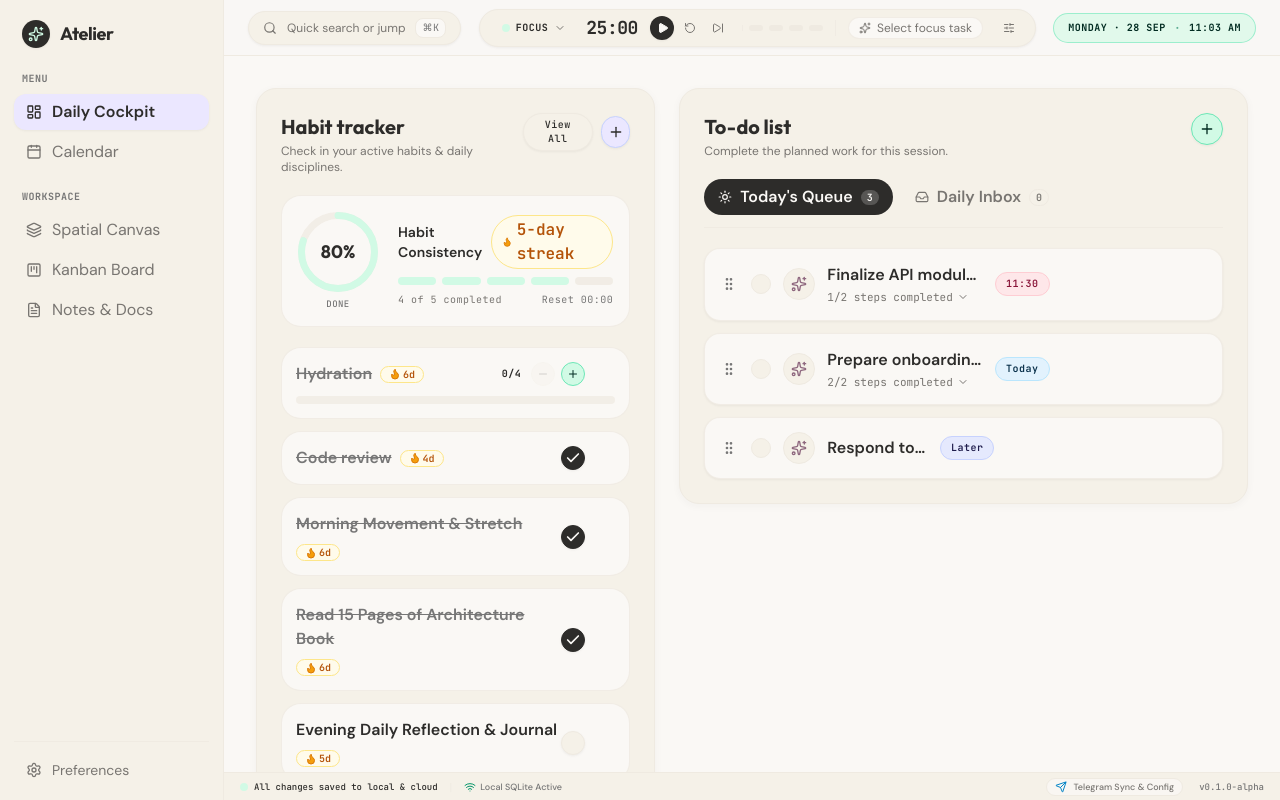
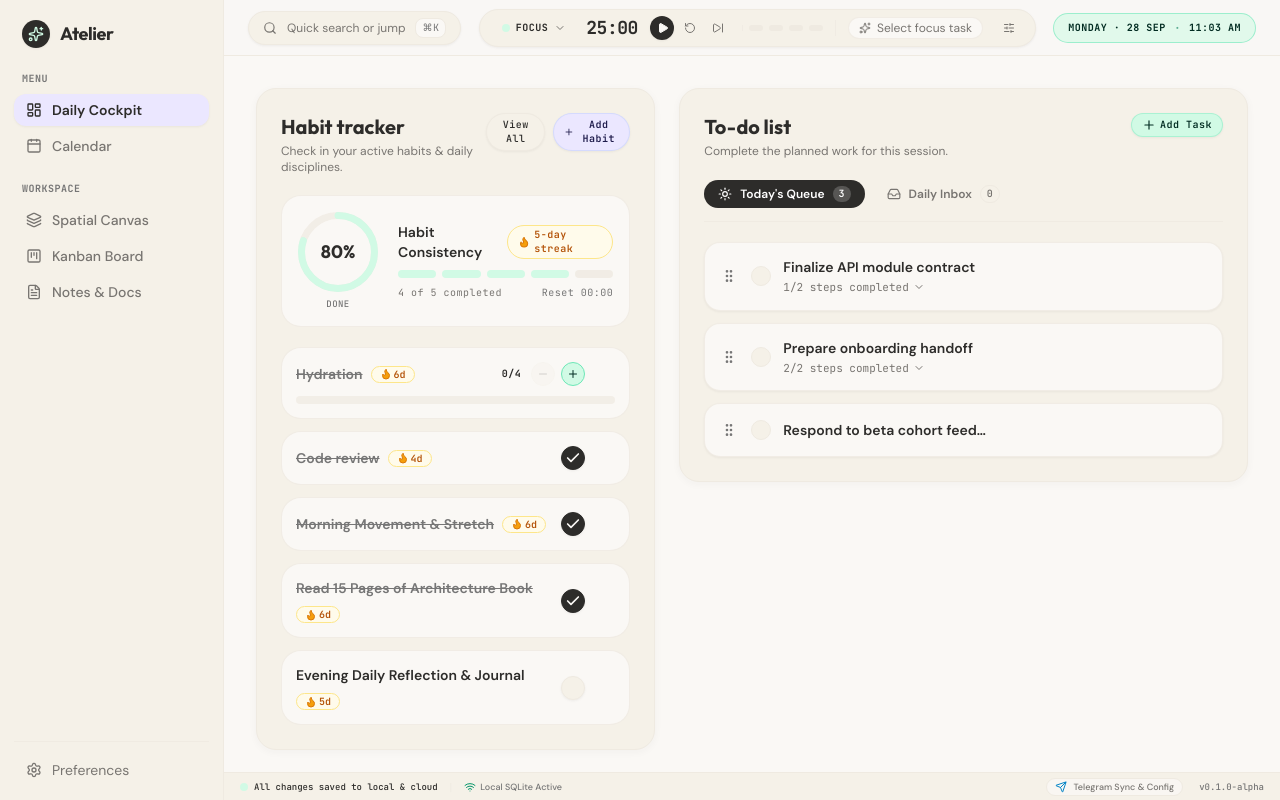
Before and after one commit to Unalome7431/Atelier---Productivity-Desktop-App, a React (Vite) app: page / in a window 1280 px wide. Built offline with nearby package versions, Linux system fonts and the light colour scheme.

Commit message:
fix(cockpit): resolve button text contrast, extend tailwind-merge config, simplify task display and remove time tags

```diff
--- a/src/components/cockpit/CreateTaskModal.tsx
+++ b/src/components/cockpit/CreateTaskModal.tsx
@@ -19,7 +19,6 @@ export const CreateTaskModal: React.FC<CreateTaskModalProps> = ({
   const { addTask, addSubtask } = useTasksStore();
 
   const [title, setTitle] = useState('');
-  const [timeTag, setTimeTag] = useState('Today');
   const [destination, setDestination] = useState<'today' | 'inbox'>(defaultDestination);
   const [subtasksInput, setSubtasksInput] = useState<string[]>([]);
   const [newSubtaskText, setNewSubtaskText] = useState('');
@@ -43,7 +42,7 @@ export const CreateTaskModal: React.FC<CreateTaskModalProps> = ({
       title: title.trim(),
       category: '',
       iconType: 'default',
-      timeTag: timeTag.trim() || (destination === 'today' ? 'Today' : 'Backlog'),
+      timeTag: destination === 'today' ? 'Today' : 'Backlog',
       scheduledDate,
     });
 
@@ -62,7 +61,7 @@ export const CreateTaskModal: React.FC<CreateTaskModalProps> = ({
       isOpen={isOpen}
       onClose={onClose}
       title={destination === 'today' ? "Add to Today's Task Queue" : 'Capture to Inbox Backlog'}
-      description="Quickly capture a tactical action item with sub-steps and time chips."
+      description="Quickly capture a tactical action item with optional sub-steps."
       maxWidth="md"
     >
       <form onSubmit={handleSubmit} className="flex flex-col gap-4">
@@ -85,10 +84,7 @@ export const CreateTaskModal: React.FC<CreateTaskModalProps> = ({
         <div className="flex items-center gap-2 p-1 bg-surface border border-border rounded-pill">
           <button
             type="button"
-            onClick={() => {
-              setDestination('today');
-              if (timeTag === 'Backlog') setTimeTag('Today');
-            }}
+            onClick={() => setDestination('today')}
             className={`flex-1 py-1.5 px-3 rounded-pill text-xs font-medium transition-all cursor-pointer flex items-center justify-center gap-1.5 ${
               destination === 'today'
                 ? 'bg-primaryDark text-bg shadow-xs'
@@ -100,10 +96,7 @@ export const CreateTaskModal: React.FC<CreateTaskModalProps> = ({
           </button>
           <button
             type="button"
-            onClick={() => {
-              setDestination('inbox');
-              setTimeTag('Backlog');
-            }}
+            onClick={() => setDestination('inbox')}
             className={`flex-1 py-1.5 px-3 rounded-pill text-xs font-medium transition-all cursor-pointer flex items-center justify-center gap-1.5 ${
               destination === 'inbox'
                 ? 'bg-primaryDark text-bg shadow-xs'
@@ -113,20 +106,6 @@ export const CreateTaskModal: React.FC<CreateTaskModalProps> = ({
             <Inbox className="w-3.5 h-3.5" />
             <span>Daily Inbox / Backlog</span>
           </button>
-        </div>
-
-        {/* Time / Deadline Chip */}
-        <div className="flex flex-col gap-1.5">
-          <label className="font-mono text-mono-xs font-semibold text-primaryDark uppercase">
-            Time / Deadline Chip
-          </label>
-          <input
-            type="text"
-            value={timeTag}
-            onChange={(e) => setTimeTag(e.target.value)}
-            placeholder="e.g. 11:30, Today, Later, 2:00 PM"
-            className="bg-bg border border-border rounded-md px-3 py-1.5 text-ui-rg-sm text-primaryDark outline-none focus:border-[#C5BDAF]"
-          />
         </div>
 
         {/* Sub-steps Checklist */}
--- a/src/components/common/Button.tsx
+++ b/src/components/common/Button.tsx
@@ -26,14 +26,14 @@ export const Button: React.FC<ButtonProps> = ({
     'inline-flex items-center justify-center font-sans font-medium transition-all duration-150 active:scale-[0.98] disabled:opacity-50 disabled:pointer-events-none cursor-pointer select-none rounded-pill';
 
   const variants: Record<ButtonVariant, string> = {
-    primary: 'bg-primaryDark text-bg hover:bg-[#1a1918] shadow-subtle',
+    primary: 'bg-primaryDark text-white hover:bg-[#1a1918] shadow-subtle',
     secondary: 'bg-surface text-primaryDark border border-border hover:bg-[#EFE9DC] shadow-subtle',
     ghost: 'bg-transparent text-secondaryGray hover:text-primaryDark hover:bg-border/50',
     destructive: 'bg-rose-50 text-rose-700 border border-rose-200 hover:bg-rose-100',
     mint: 'bg-accent-green text-emerald-950 font-semibold hover:brightness-95 shadow-subtle border border-emerald-300/40',
     lavender:
       'bg-accent-indigo text-indigo-950 font-semibold hover:brightness-95 shadow-subtle border border-indigo-200/60',
-    pill: 'bg-surface text-secondaryGray border border-border hover:text-primaryDark hover:border-[#D0C8BA] shadow-subtle',
+    pill: 'bg-surface text-primaryDark border border-border hover:bg-[#EFE9DC] hover:border-[#D0C8BA] shadow-subtle',
   };
 
   const sizes: Record<ButtonSize, string> = {
--- a/src/components/pomodoro/FocusTaskDrawer.tsx
+++ b/src/components/pomodoro/FocusTaskDrawer.tsx
@@ -217,8 +217,9 @@ export const FocusTaskDrawer: React.FC<FocusTaskDrawerProps> = ({
                     placeholder="Add step..."
                     className="flex-1 bg-bg border border-border rounded-md px-3 py-1.5 text-ui-rg-xs text-primaryDark placeholder:text-midGray outline-none focus:border-[#C5BDAF]"
                   />
-                  <Button type="submit" variant="secondary" size="sm" className="px-2.5">
+                  <Button type="submit" variant="secondary" size="sm" className="gap-1 px-3">
                     <Plus className="w-3.5 h-3.5" />
+                    <span>Add</span>
                   </Button>
                 </form>
               </div>
--- a/src/lib/utils.ts
+++ b/src/lib/utils.ts
@@ -1,8 +1,37 @@
 import { clsx, type ClassValue } from 'clsx';
-import { twMerge } from 'tailwind-merge';
+import { extendTailwindMerge } from 'tailwind-merge';
+
+const customTwMerge = extendTailwindMerge({
+  extend: {
+    classGroups: {
+      'font-size': [
+        'text-display-1',
+        'text-display-2',
+        'text-display-3',
+        'text-display-4',
+        'text-display-5',
+        'text-display-6',
+        'text-ui-bold-sm',
+        'text-ui-bold-xs',
+        'text-ui-md-sm',
+        'text-ui-md-xs',
+        'text-ui-rg-sm',
+        'text-ui-rg-xs',
+        'text-ui-rg-xxs',
+        'text-mono-lg',
+        'text-mono-uppercase',
+        'text-mono-md',
+        'text-mono-xs',
+        'text-mono-tag',
+      ],
+      rounded: ['rounded-card', 'rounded-panel', 'rounded-pill'],
+      shadow: ['shadow-hairline', 'shadow-subtle', 'shadow-card', 'shadow-float', 'shadow-modal'],
+    },
+  },
+});
 
 export function cn(...inputs: ClassValue[]) {
-  return twMerge(clsx(inputs));
+  return customTwMerge(clsx(inputs));
 }
 
 export function formatTime(seconds: number): string {
--- a/src/views/CockpitView.tsx
+++ b/src/views/CockpitView.tsx
@@ -24,7 +24,6 @@ import { useRoutinesStore } from '@/stores/useRoutinesStore';
 import { useTasksStore } from '@/stores/useTasksStore';
 import { usePomodoroStore } from '@/stores/usePomodoroStore';
 import { getTodayDateString, cn } from '@/lib/utils';
-import { Task } from '@/types';
 
 export const CockpitView: React.FC = () => {
   const {
@@ -189,50 +188,8 @@ export const CockpitView: React.FC = () => {
     setDragOverTaskId(null);
   };
 
-  // Icon component helper - default icon for all to-do items
-  const renderTaskIcon = () => {
-    return (
-      <div className="w-8 h-8 rounded-full bg-surface border border-border flex items-center justify-center text-secondaryGray flex-shrink-0">
-        <Sparkles className="w-4 h-4 text-accent-mauve" />
-      </div>
-    );
-  };
-
-  // Time / Deadline badge helper
-  const renderTimeBadge = (task: Task) => {
-    const tag = task.timeTag || task.scheduledTime;
-    if (!tag) return null;
-
-    if (tag === '11:30' || tag.includes(':')) {
-      return (
-        <span className="font-mono text-mono-xs font-semibold px-2.5 py-1 rounded-pill bg-rose-100/80 text-rose-900 border border-rose-200">
-          {tag}
-        </span>
-      );
-    }
-    if (tag === 'Today') {
-      return (
-        <span className="font-mono text-mono-xs font-semibold px-2.5 py-1 rounded-pill bg-sky-100/90 text-sky-950 border border-sky-200">
-          Today
-        </span>
-      );
-    }
-    if (tag === 'Later') {
-      return (
-        <span className="font-mono text-mono-xs font-semibold px-2.5 py-1 rounded-pill bg-indigo-100/80 text-indigo-950 border border-indigo-200">
-          Later
-        </span>
-      );
-    }
-    return (
-      <span className="font-mono text-mono-xs font-semibold px-2.5 py-1 rounded-pill bg-surface text-secondaryGray border border-border">
-        {tag}
-      </span>
-    );
-  };
-
   return (
-    <div className="flex-1 overflow-y-auto p-8 flex flex-col gap-6 bg-bg max-w-7xl mx-auto w-full">
+    <div className="flex-1 overflow-y-auto p-8 flex flex-col gap-6 bg-bg w-full">
       {/* Main Dual-Card Grid matching Figma ("Habit tracker" on Left, "To-do list" on Right) */}
       <div className="grid grid-cols-1 lg:grid-cols-12 gap-6 items-start">
         {/* ========================================================================= */}
@@ -256,14 +213,15 @@ export const CockpitView: React.FC = () => {
               >
                 View All
               </Button>
-              {/* Lavender rounded square add button */}
-              <button
+              <Button
+                variant="lavender"
+                size="xs"
                 onClick={() => setIsRoutineModalOpen(true)}
-                title="Add Routine Habit"
-                className="w-8 h-8 rounded-lg bg-accent-indigo hover:bg-accent-indigo/80 text-primaryDark border border-indigo-200 flex items-center justify-center transition-all cursor-pointer shadow-subtle active:scale-95"
+                className="gap-1 font-mono text-mono-xs"
               >
-                <Plus className="w-4 h-4" />
-              </button>
+                <Plus className="w-3.5 h-3.5" />
+                <span>Add Habit</span>
+              </Button>
             </div>
           </div>
 
@@ -435,14 +393,15 @@ export const CockpitView: React.FC = () => {
                 Complete the planned work for this session.
               </p>
             </div>
-            {/* Soft-mint rounded square add button */}
-            <button
+            <Button
+              variant="mint"
+              size="xs"
               onClick={() => setIsTaskModalOpen(true)}
-              title="Add Tactical Task"
-              className="w-8 h-8 rounded-lg bg-accent-green hover:bg-accent-green/80 text-emerald-950 border border-emerald-300 flex items-center justify-center transition-all cursor-pointer shadow-subtle active:scale-95"
+              className="gap-1 font-mono text-mono-xs"
             >
-              <Plus className="w-4 h-4" />
-            </button>
+              <Plus className="w-3.5 h-3.5" />
+              <span>Add Task</span>
+            </Button>
           </div>
 
           {/* Tabs: Today's Tactical Queue vs Daily Inbox Backlog */}
@@ -452,7 +411,7 @@ export const CockpitView: React.FC = () => {
               className={cn(
                 'flex items-center gap-2 px-3.5 py-1.5 rounded-pill font-sans text-ui-rg-xs font-semibold transition-all cursor-pointer',
                 activeTaskTab === 'today'
-                  ? 'bg-primaryDark text-bg shadow-xs'
+                  ? 'bg-primaryDark text-white shadow-xs'
                   : 'text-secondaryGray hover:text-primaryDark hover:bg-bg'
               )}
             >
@@ -462,7 +421,7 @@ export const CockpitView: React.FC = () => {
                 className={cn(
                   'px-1.5 py-0.2 rounded-pill font-mono text-[10px]',
                   activeTaskTab === 'today'
-                    ? 'bg-white/20 text-bg'
+                    ? 'bg-white/20 text-white'
                     : 'bg-surface border border-border text-secondaryGray'
                 )}
               >
@@ -475,7 +434,7 @@ export const CockpitView: React.FC = () => {
               className={cn(
                 'flex items-center gap-2 px-3.5 py-1.5 rounded-pill font-sans text-ui-rg-xs font-semibold transition-all cursor-pointer',
                 activeTaskTab === 'inbox'
-                  ? 'bg-primaryDark text-bg shadow-xs'
+                  ? 'bg-primaryDark text-white shadow-xs'
                   : 'text-secondaryGray hover:text-primaryDark hover:bg-bg'
               )}
             >
@@ -485,7 +444,7 @@ export const CockpitView: React.FC = () => {
                 className={cn(
                   'px-1.5 py-0.2 rounded-pill font-mono text-[10px]',
                   activeTaskTab === 'inbox'
-                    ? 'bg-white/20 text-bg'
+                    ? 'bg-white/20 text-white'
                     : 'bg-surface border border-border text-secondaryGray'
                 )}
               >
@@ -579,15 +538,12 @@ export const CockpitView: React.FC = () => {
                         className={cn(
                           'w-5 h-5 rounded-md flex items-center justify-center border transition-all cursor-pointer flex-shrink-0',
                           task.completed
-                            ? 'bg-primaryDark border-primaryDark text-bg'
+                            ? 'bg-primaryDark border-primaryDark text-white'
                             : 'border-border bg-surface hover:border-midGray'
                         )}
                       >
                         {task.completed && <CheckCircle2 className="w-3.5 h-3.5" />}
                       </button>
-
-                      {/* Icon Circle */}
-                      {renderTaskIcon()}
 
                       {/* Title & Subtasks trigger */}
                       <div className="flex flex-col min-w-0 flex-1">
@@ -653,9 +609,6 @@ export const CockpitView: React.FC = () => {
                         </span>
                       ) : null}
 
-                      {/* Time chip (e.g. 11:30, Today, Later) */}
-                      {renderTimeBadge(task)}
-
                       {/* Context actions */}
                       <div className="flex items-center gap-1 opacity-0 group-hover:opacity-100 transition-opacity">
                         {/* Quick Focus Button if not current focus */}
@@ -670,7 +623,7 @@ export const CockpitView: React.FC = () => {
                               })
                             }
                             title="Bind to Pomodoro Focus Bar"
-                            className="text-xs text-secondaryGray hover:text-accent-indigo hover:bg-surface p-1 rounded transition-colors cursor-pointer flex items-center gap-1 font-mono"
+                            className="text-xs text-secondaryGray hover:text-primaryDark hover:bg-surface p-1 rounded transition-colors cursor-pointer flex items-center gap-1 font-mono"
                           >
                             <Sparkles className="w-3.5 h-3.5" />
                             <span className="hidden sm:inline">Focus</span>
@@ -688,10 +641,10 @@ export const CockpitView: React.FC = () => {
                           <button
                             onClick={() => moveTaskToToday(task.id)}
                             title="Move to Today's Queue"
-                            className="text-xs text-emerald-800 bg-accent-green/80 hover:bg-accent-green px-2 py-0.5 rounded-pill font-mono font-medium transition-colors cursor-pointer flex items-center gap-1"
+                            className="text-xs text-secondaryGray hover:text-primaryDark p-1 rounded hover:bg-surface transition-colors cursor-pointer flex items-center gap-1 font-mono"
                           >
-                            <Sun className="w-3 h-3" />
-                            <span>Today</span>
+                            <Sun className="w-3.5 h-3.5" />
+                            <span className="hidden sm:inline">Today</span>
                           </button>
                         )}
 
--- a/src/views/KanbanView.tsx
+++ b/src/views/KanbanView.tsx
@@ -146,7 +146,7 @@ export const KanbanView: React.FC = () => {
                           'text-xs px-1.5 py-0.5 rounded font-mono transition-all cursor-pointer flex items-center gap-1',
                           activeTaskId === card.id
                             ? 'bg-[#EBE7FF] text-primaryDark font-bold opacity-100'
-                            : 'opacity-0 group-hover:opacity-100 text-secondaryGray hover:text-accent-indigo hover:bg-surface'
+                            : 'opacity-0 group-hover:opacity-100 text-secondaryGray hover:text-primaryDark hover:bg-surface'
                         )}
                       >
                         <Sparkles className="w-3 h-3 text-accent-indigo shrink-0" />
```
Also changed, not shown: src/components/pomodoro/SelectFocusTaskModal.tsx (+10 -43 lines), src/views/CalendarView.tsx (+7 -5 lines), src/views/NotesView.tsx (+5 -4 lines).
